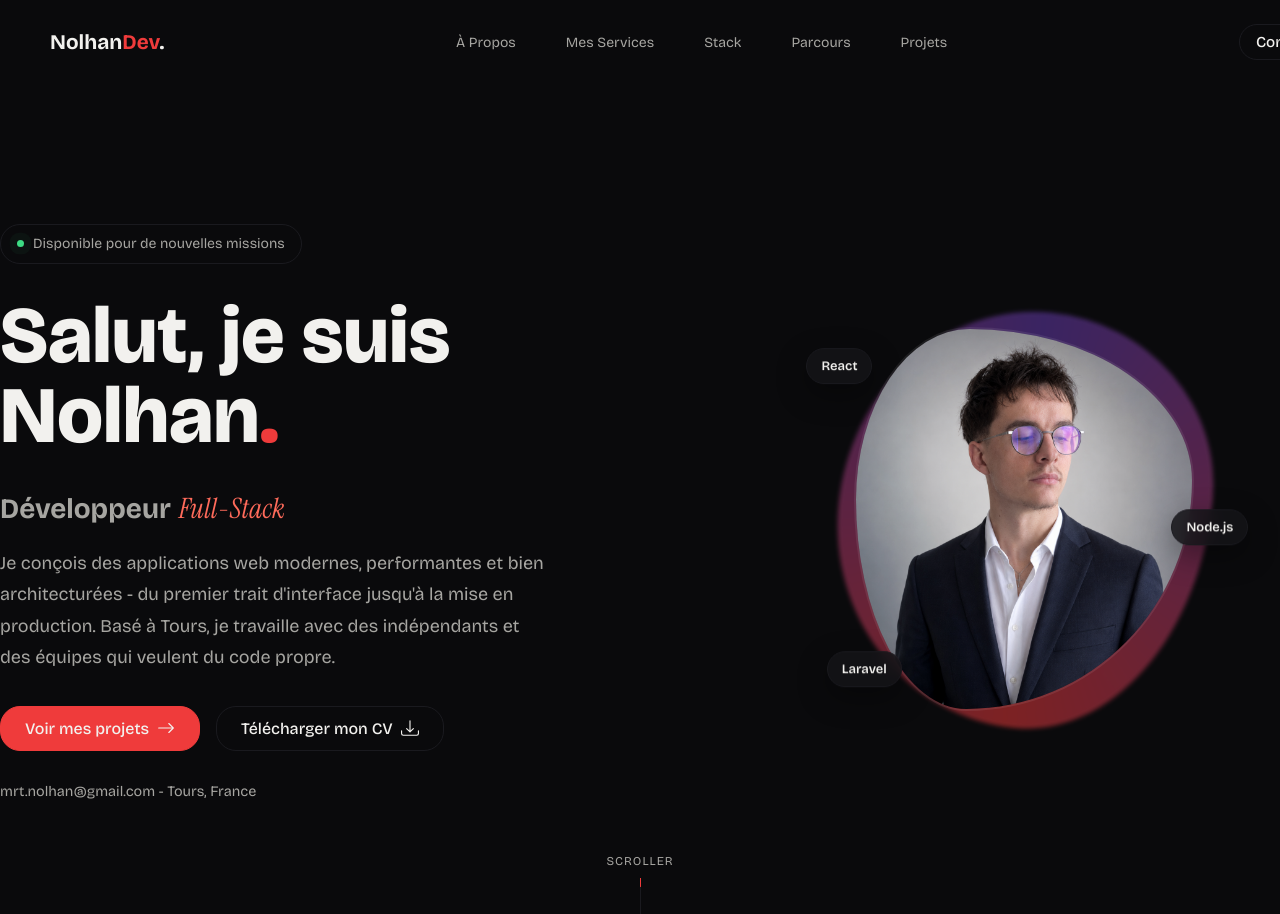
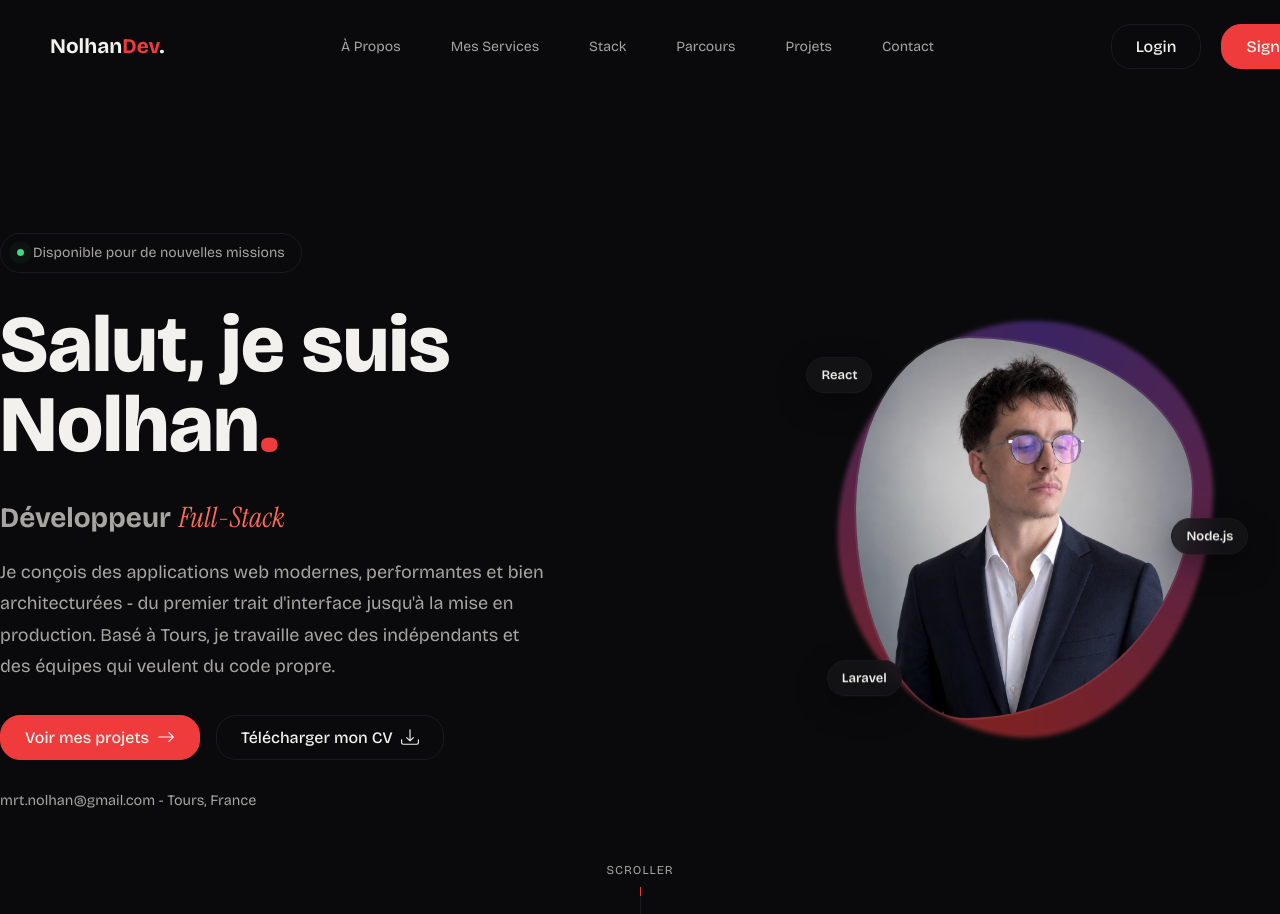
Before and after one commit to MNolhan/Nolhan-Portfolio, a React (Vite) app in the folder Frontend-Portfolio/: page / in a window 1280 px wide. Shown: the top 914 px of the page. Built offline with nearby package versions, Linux system fonts and the light colour scheme; no server answers.

Commit message:
Feat: Ajout des boutons de connexion et d'inscription dans l'en-tête avec styles associés

```diff
--- a/Frontend-Portfolio/src/v2/components/layouts/header.jsx
+++ b/Frontend-Portfolio/src/v2/components/layouts/header.jsx
@@ -1,3 +1,5 @@
+import Bouton from "../ui/bouton";
+
 export default function Header() {
     return (
         <div className="navcontainer">
@@ -15,10 +17,16 @@ export default function Header() {
                     <a href="#stack" className="nav__menu--links">Stack</a>
                     <a href="#parcours" className="nav__menu--links">Parcours</a>
                     <a href="#projets" className="nav__menu--links">Projets</a>
+                    <a href="#contact" className="nav__menu--links">Contact</a>
                 </nav>
 
-                <div className="nav__contact">
-                    <a href="#contact" className="nav__contact--links">Contact</a>
+                <div className="nav__auth">
+                    <Bouton variant="secondary" as="a" href="#contact">
+                        <span>Login</span>
+                    </Bouton>
+                    <Bouton variant="primary" as="a" href="#contact">
+                        <span>Sign Up</span>
+                    </Bouton>
                 </div>
 
             </header>
--- a/Frontend-Portfolio/src/v2/styles/layouts/__header.scss
+++ b/Frontend-Portfolio/src/v2/styles/layouts/__header.scss
@@ -39,29 +39,8 @@
         }
     }
 
-    &__contact{
-    border: 1px solid $surface-2;
-    border-radius: 50px;
-    padding: 0.5rem 1rem;
-    transition: border-color 0.3s ease;
-
-
-        &:hover{
-            border-color: $textred-soft;
-            cursor: pointer;
-
-            .nav__contact--links{
-                color: $textred-soft;
-            }
-        }
-
-        &--links{
-            text-decoration: none;
-            color: $textColor;
-            font-family: $font-family;
-            font-size: 0.95rem;
-            font-weight: 500;
-            transition: color 0.3s ease;
-        }
+    &__auth{
+        display: flex;
+        gap: 20px;
     }
 }
```
